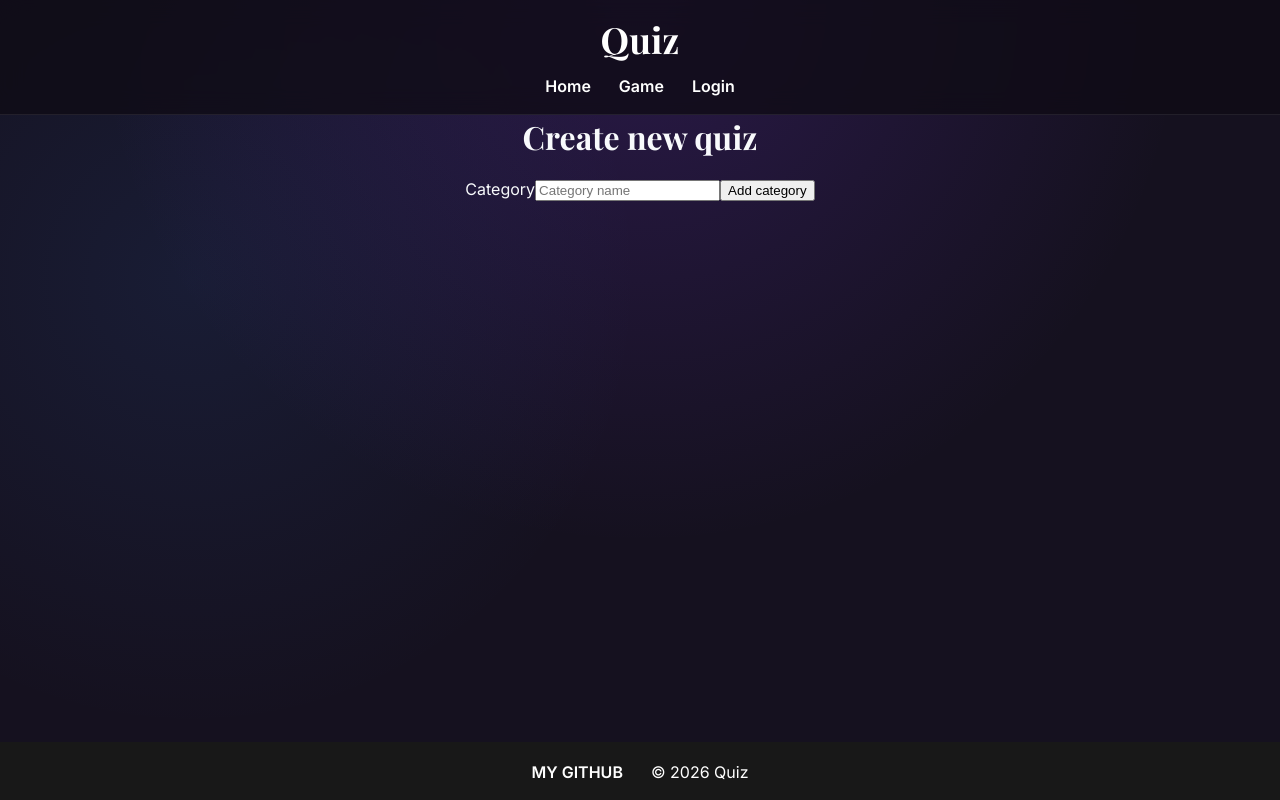
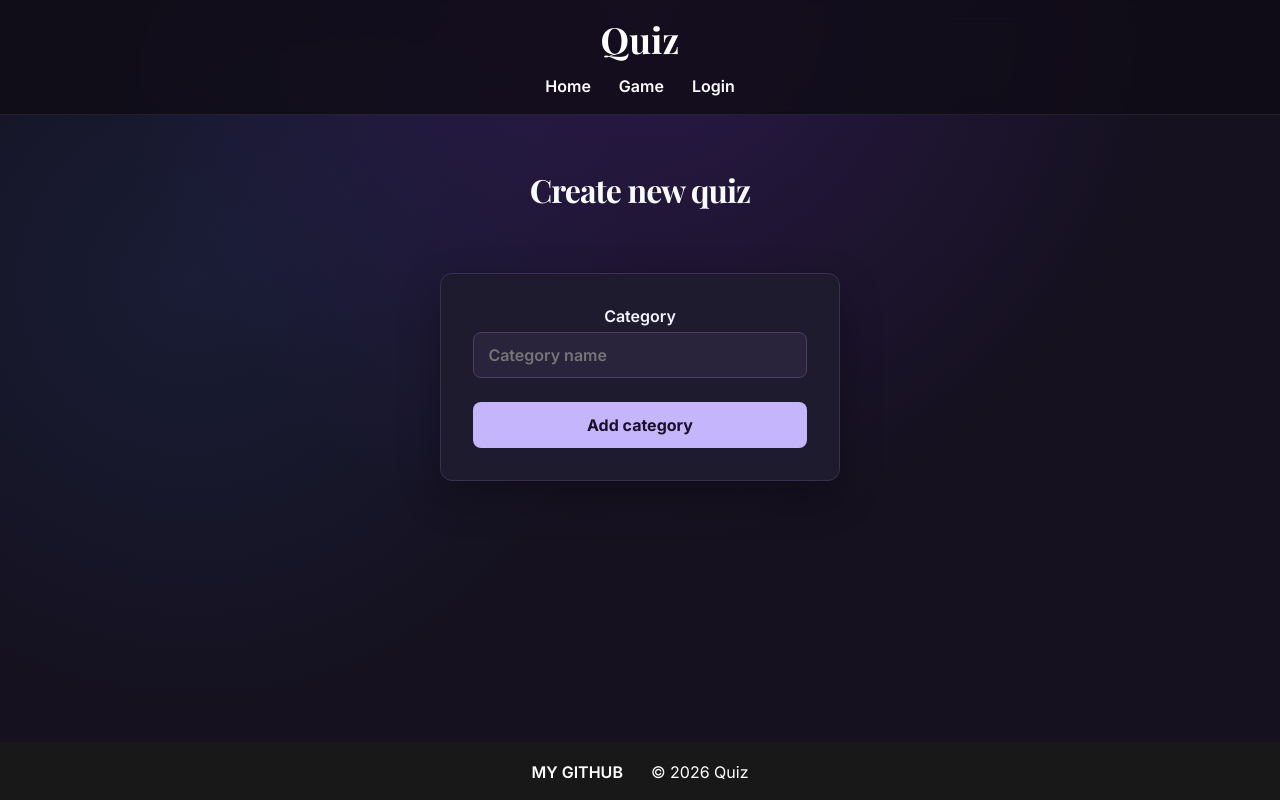
Before and after one commit to nei4ik/semifinaali, a React (Vite) app in the folder frontend/: page /admin in a window 1280 px wide. Built offline with nearby package versions, Linux system fonts and the light colour scheme; no server answers.

Commit message:
Style AdminPage with existing theme classes

```diff
--- a/frontend/src/routes/AdminPage.jsx
+++ b/frontend/src/routes/AdminPage.jsx
@@ -6,7 +6,6 @@ const URL = import.meta.env.VITE_API_URL || 'http://localhost:3000';
 
 export const AdminPage = () => {
     const [name, setName] = useState('');
-
 
     const handleSubmit = async (event) => {
         event.preventDefault()
@@ -26,15 +25,13 @@ export const AdminPage = () => {
         setName("");
     }
 
-
     return (
-
         <div className='page'>
             <Header />
             <main className="page-content">
-                <h1>Create new quiz</h1>
+                <h1 className="stage-title">Create new quiz</h1>
 
-                <form onSubmit={handleSubmit}>
+                <form className="auth-form" onSubmit={handleSubmit}>
                     <label>
                         Category
                         <input
@@ -44,7 +41,7 @@ export const AdminPage = () => {
                             placeholder="Category name"
                         />
                     </label>
-                    <button type="submit"> Add category </button>
+                    <button type="submit">Add category</button>
                 </form>
             </main>
             <Footer />
```
Lines whose indentation alone changed are shown as unchanged.
